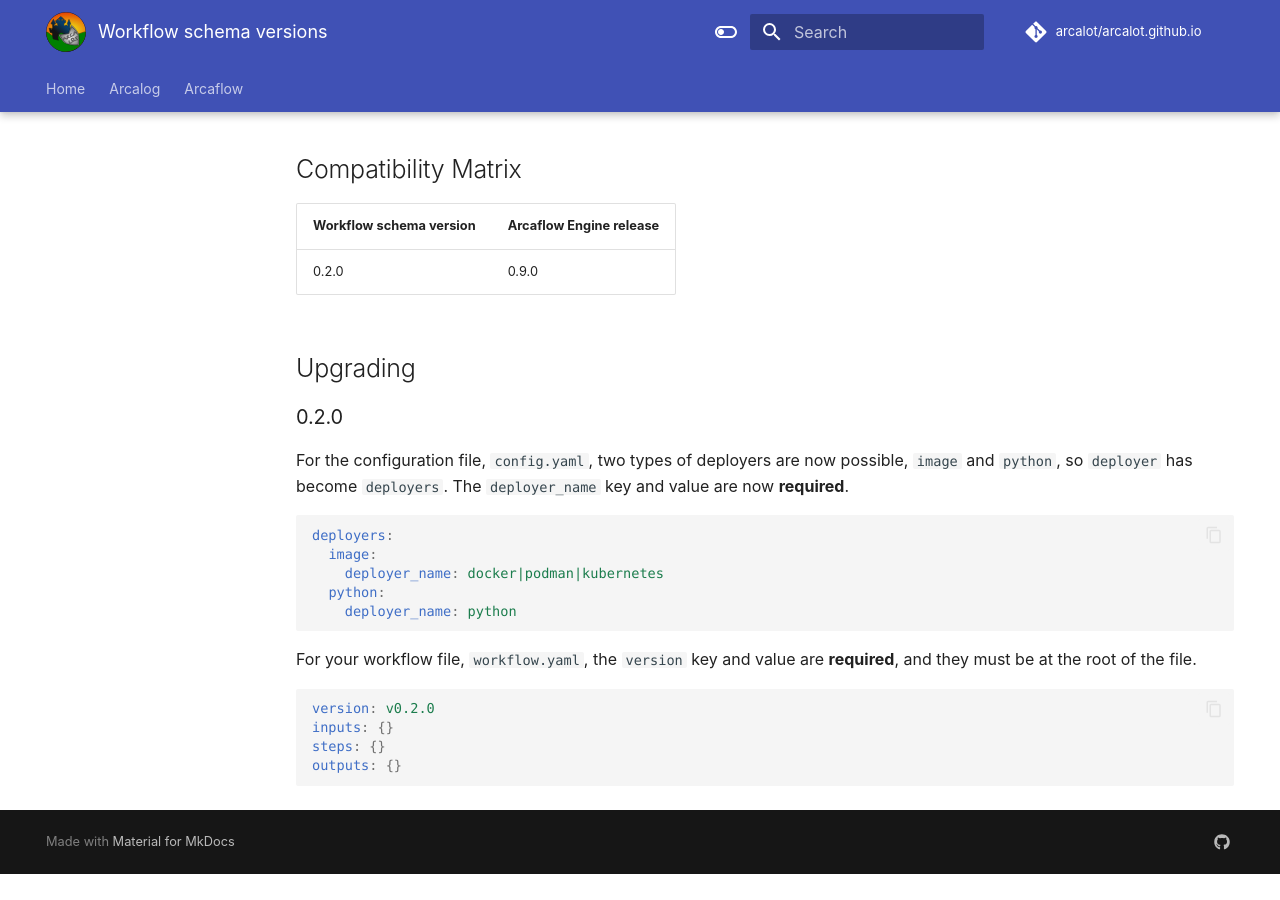
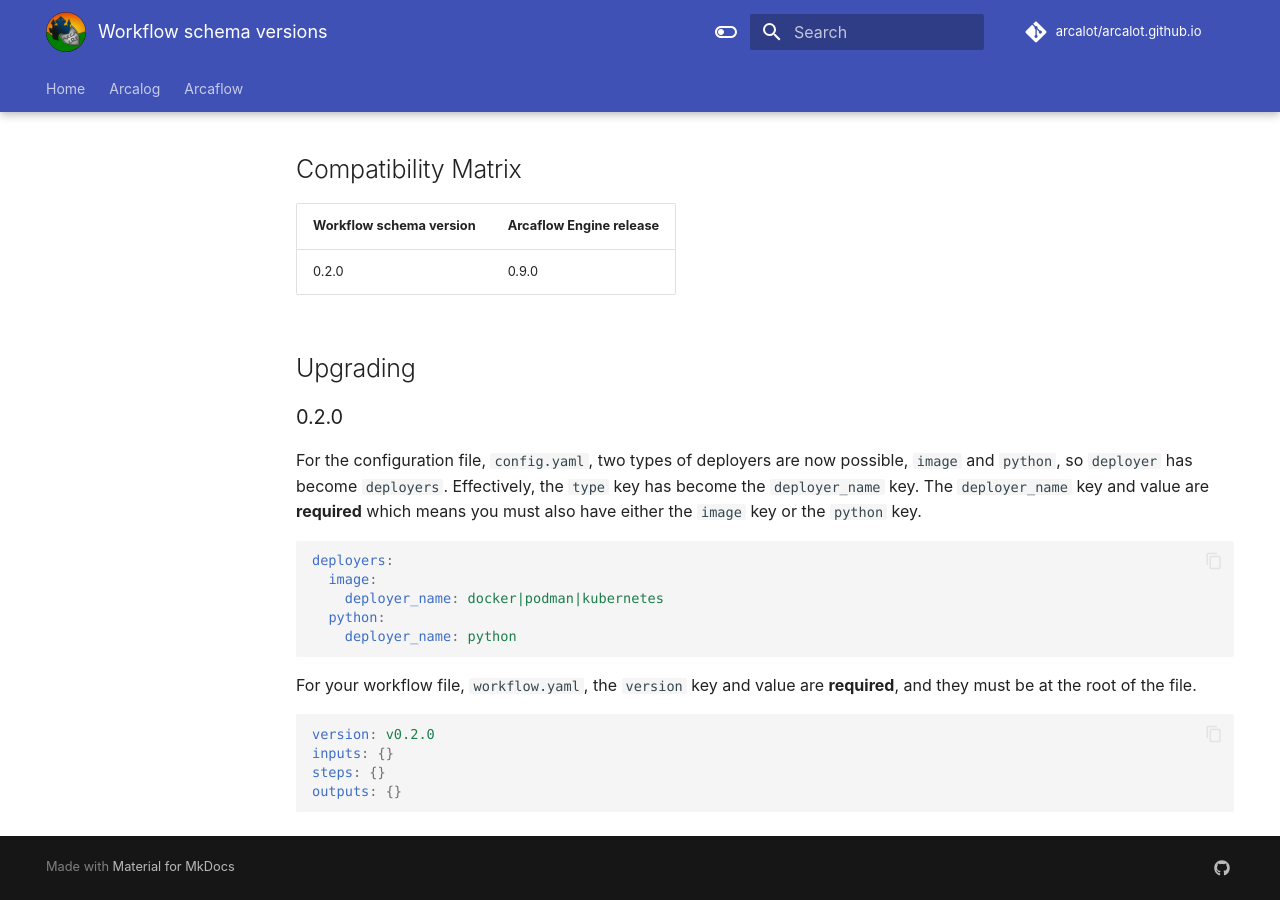
Before and after one commit to arcalot/arcalot.github.io, an MkDocs documentation site: the page built from docs/arcaflow/workflows/versioning.md, in a window 1280 px wide and 900 px high, scrolled down 685 px. Built offline with MkDocs 1.6.1 and Material for MkDocs 9.7.7, drawn with Linux system fonts in a browser that asks for light colours; comment, search, counter and statistics services are not loaded; before the commit the page ends 1559 px from its top, so only the background shows below that.

Commit message:
refer to type

````diff
--- a/docs/arcaflow/workflows/versioning.md
+++ b/docs/arcaflow/workflows/versioning.md
@@ -37,7 +37,7 @@
 
 ### 0.2.0
 
-For the configuration file, `config.yaml`, two types of deployers are now possible, `image` and `python`, so `deployer` has become `deployers`. The `deployer_name` key and value are now **required**.
+For the configuration file, `config.yaml`, two types of deployers are now possible, `image` and `python`, so `deployer` has become `deployers`. Effectively, the `type` key has become the `deployer_name` key. The `deployer_name` key and value are **required** which means you must also have either the `image` key or the `python` key.
 
 ```yaml
 deployers:
````
